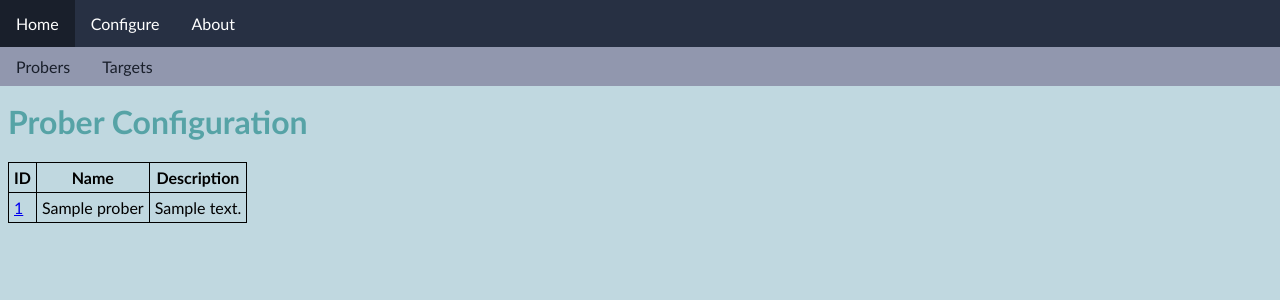
After one commit to jamesbtate/ping-server, a Django app: template templates/configure_prober.html in a window 1280 px wide. The commit adds this page. Shown: the top 300 px of the page. Run offline with Django 3.2, Linux system fonts and the light colour scheme; the template is opened without the code that fills it: most values are stand-ins (such as "Sample title", 1, 10 or a date in 2020); some libraries are stand-ins or nearby versions.

Commit message:
Added some /configure content, starting with list of probers. Figured out how to make "subnavbar"s. Added pingweb to INSTALLED_APPS.

```diff
--- a/pingweb/settings.py
+++ b/pingweb/settings.py
@@ -40,6 +40,7 @@ INSTALLED_APPS = [
     'django.contrib.messages',
     'django.contrib.staticfiles',
     'django.contrib.humanize',
+    'pingweb',
 ]
 
 MIDDLEWARE = [
--- /dev/null
+++ b/pingweb/static/pingweb.css
@@ -0,0 +1,70 @@
+body {
+    background-color: #c0d8e0;
+    font-family: "Trebuchet MS", sans-serif;
+    margin: 0;
+    padding: 0;
+}
+nav {
+    display: block;
+    margin: 0;
+    padding: 0;
+}
+
+ul.navbar {
+    list-style-type: none;
+    margin: 0;
+    padding: 0;
+    overflow: hidden;
+    background-color: #273043;
+}
+ul.navbar li {
+    float: left;
+}
+ul.navbar li a {
+    display: block;
+    color: white;
+    text-align: center;
+    padding: 14px 16px;
+    text-decoration: none;
+}
+ul.navbar li a:hover {
+    background-color: #191f2b;
+}
+
+ul.subnavbar {
+    list-style-type: none;
+    margin: 0;
+    padding: 0;
+    overflow: hidden;
+    background-color: #9197ae;
+}
+ul.subnavbar li {
+    float: left;
+}
+ul.subnavbar li a {
+    display: block;
+    color: #191f2b;
+    text-align: center;
+    padding: 10px 16px;
+    text-decoration: none;
+}
+ul.subnavbar li a:hover {
+    background-color: #b1b7ce;
+}
+
+div#content {
+    padding: 8px;
+}
+.title {
+    color: #56a3a6;
+    margin-top: 8px;
+}
+
+table, th, td {
+    border: 1px solid black;
+    border-collapse: collapse;
+}
+
+th, td {
+    padding: 5px;
+}
--- a/pingweb/urls.py
+++ b/pingweb/urls.py
@@ -27,4 +27,6 @@ urlpatterns = [
     path('about', views.about),
     path('gc', views.garbage_collect),
     path('cache_info/get_poll_data', views.cache_info_get_poll_data),
+    path('configure', views.configure),
+    path('configure/prober', views.configure_prober),
 ]
--- a/templates/base.html
+++ b/templates/base.html
@@ -4,55 +4,18 @@
 <head>
     <meta charset="UTF-8">
     <link rel="shortcut icon" type="image/png" href="{% static 'favicon.ico' %}"/>
+    <link rel="stylesheet" href="{% static 'pingweb.css' %}" />
     <title>{% block title %}{% endblock %}</title>
-    <style>
-        body {
-            background-color: #c0d8e0;
-            font-family: "Trebuchet MS", sans-serif;
-            margin: 0;
-            padding: 0;
-        }
-        nav {
-            display: block;
-            margin: 0;
-            padding: 0;
-        }
-        ul#navbar {
-            list-style-type: none;
-            margin: 0;
-            padding: 0;
-            overflow: hidden;
-            background-color: #273043;
-        }
-        ul#navbar li {
-            float: left;
-        }
-        ul#navbar li a {
-            display: block;
-            color: white;
-            text-align: center;
-            padding: 14px 16px;
-            text-decoration: none;
-        }
-        ul#navbar li a:hover {
-            background-color: #191f2b;
-        }
-        div#content {
-            padding: 8px;
-        }
-        .title {
-            color: #56a3a6;
-        }
-    </style>
 </head>
 <body>
 <nav>
-    <ul id="navbar">
+    <ul class="navbar">
         <li><a href="/">Home</a></li>
         <li><a href="/configure">Configure</a></li>
         <li><a href="/about">About</a></li>
     </ul>
 </nav>
+{% block above_content %}{% endblock %}
 <div id="content">
     {% block body %}{% endblock %}
 </div>
--- /dev/null
+++ b/templates/configure_navbar.html
@@ -0,0 +1,4 @@
+<ul class="subnavbar">
+    <li><a href="/configure/prober">Probers</a></li>
+    <li><a href="/configure/target">Targets</a></li>
+</ul>
--- /dev/null
+++ b/templates/configure_prober.html
@@ -0,0 +1,25 @@
+{% extends "base.html" %}
+
+{% block title %}Probers{% endblock %}
+
+{% block above_content %}
+    {%  include "configure_navbar.html" %}
+{% endblock %}
+
+{% block body %}
+<h1 class="title">Prober Configuration</h1>
+<table>
+    <tr>
+        <th>ID</th>
+        <th>Name</th>
+        <th>Description</th>
+    </tr>
+    {% for prober in probers %}
+        <tr>
+            <td><a href="/configure/prober/{{ prober.id }}">{{ prober.id }}</a></td>
+            <td>{{ prober.name }}</td>
+            <td>{{ prober.description }}</td>
+        </tr>
+    {% endfor %}
+</table>
+{% endblock %}
```
Also changed, not shown: pingweb/views.py (+13 -1 lines).
